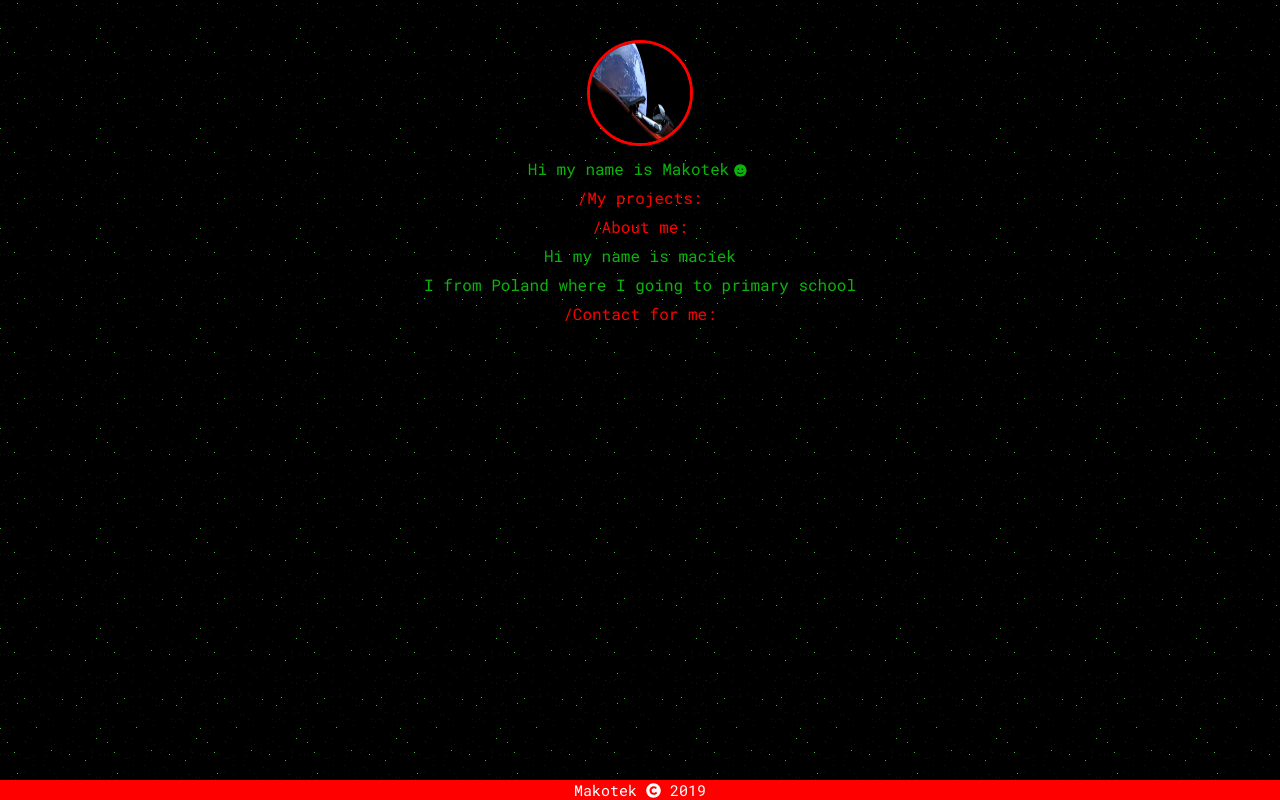
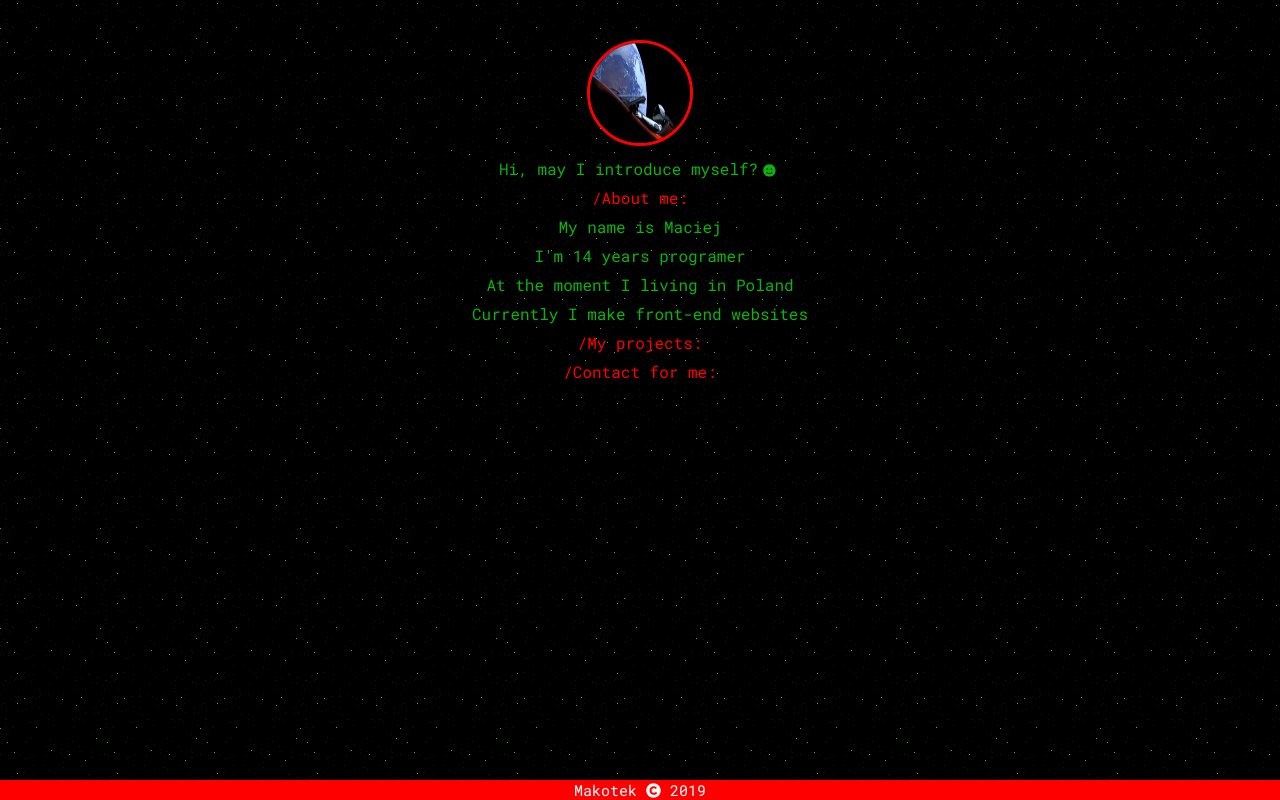
Before and after one commit to makoteq/Portfolio, a Vue app: page /#/ in a window 1280 px wide. Both pictures are taken after a click on the element "/About me:". Built offline with nearby package versions, Linux system fonts and the light colour scheme.

Commit message:
update_info :cat:

```diff
--- a/src/components/ImageNag.vue
+++ b/src/components/ImageNag.vue
@@ -2,7 +2,7 @@
   <div class="con">
     <img height="100px" width="100px" src="../img/tesla.png" alt="me">
    <div>
-     <p>Hi my name is Makotek<font-awesome-icon class="i"  :icon="{ prefix: 'fa', iconName: 'smile' }" /></p>
+     <p>Hi, may I introduce myself?<font-awesome-icon class="i"  :icon="{ prefix: 'fa', iconName: 'smile' }" /></p>
      </div>
   </div>
 </template>
--- a/src/components/aboutMe.vue
+++ b/src/components/aboutMe.vue
@@ -2,8 +2,10 @@
   <div>
     <p class="click" @click="show">/About me:</p>
     <div v-show="isOpen">
-        <p>Hi my name is maciek</p>
-        <p>I from Poland where I going to primary school</p>
+        <p>My name is Maciej</p>
+        <p>I'm 14 years programer</p>
+        <p>At the moment I living in Poland</p>
+        <p>Currently I make front-end websites</p>
     </div>
   </div>
 </template>
--- a/src/views/Home.vue
+++ b/src/views/Home.vue
@@ -1,8 +1,8 @@
 <template>
   <div class="home">
     <ImageNag />
+    <aboutMe/>
     <projects/>
-    <aboutMe/>
     <contact/>
     <foot/>
   </div>
```
